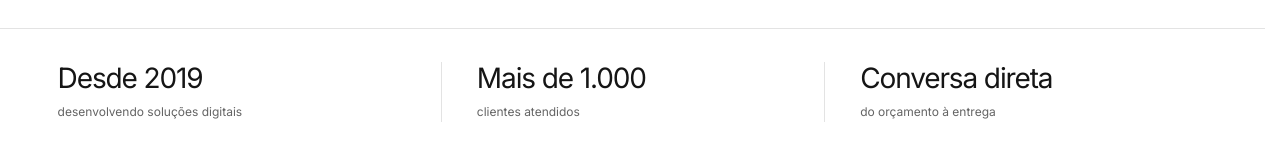
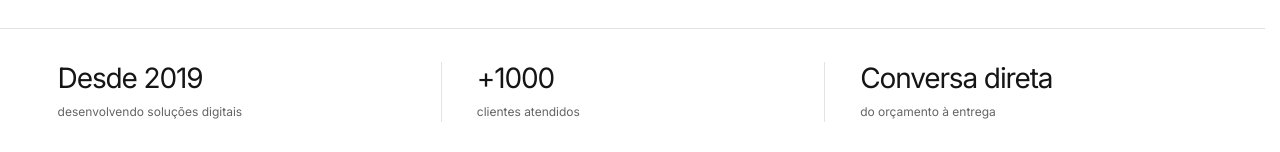
Before and after one commit to kregispiraino/kapi, a website: page index.html in a window 1280 px wide. Shown: the part 1079-1231 px from the top of the page. Drawn offline with Linux system fonts and the light colour scheme.

Commit message:
Shorten client count to +1000

```diff
--- a/index.html
+++ b/index.html
@@ -712,7 +712,7 @@
           <strong>Desde 2019</strong
           ><span>desenvolvendo soluções digitais</span>
         </div>
-        <div><strong>Mais de 1.000</strong><span>clientes atendidos</span></div>
+        <div><strong>+1000</strong><span>clientes atendidos</span></div>
         <div>
           <strong>Conversa direta</strong><span>do orçamento à entrega</span>
         </div>
```
